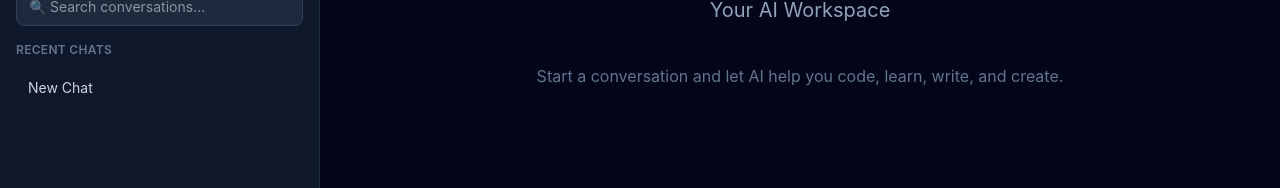
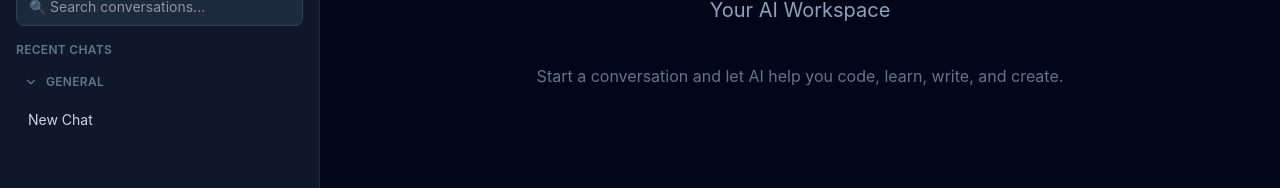
Before and after one commit to TriptiP-Code/satiety-ai-workspace, a React (Vite) app: page / in a window 1280 px wide. Shown: the part 144-332 px from the top of the page. Built offline with nearby package versions, Linux system fonts and the light colour scheme.

Commit message:
added the workspace file system feature (Genral)

```diff
--- a/src/components/layout/AppLayout.tsx
+++ b/src/components/layout/AppLayout.tsx
@@ -15,12 +15,17 @@ function AppLayout() {
 
     if (saved) {
       return JSON.parse(saved);
+      return parsed.map((conversation: any) => ({
+      ...conversation,
+      workspace: conversation.workspace ?? "General",
+    }));
     }
 
     return [
       {
         id: crypto.randomUUID(),
         title: "New Chat",
+        workspace: "General",
         messages: [],
       },
     ];
@@ -69,6 +74,7 @@ function AppLayout() {
     const newConversation: Conversation = {
       id: crypto.randomUUID(),
       title: "New Chat",
+      workspace: "General",
       messages: [],
     };
 
@@ -81,6 +87,7 @@ function AppLayout() {
       const newConversation: Conversation = {
         id: crypto.randomUUID(),
         title: "New Chat",
+        workspace: "General",
         messages: [],
       };
 
--- a/src/components/layout/Sidebar.tsx
+++ b/src/components/layout/Sidebar.tsx
@@ -3,11 +3,12 @@ import { useState } from "react";
 import Button from "../ui/Button";
 import type { Conversation } from "../../types/conversation";
 import ConversationList from "../sidebar/ConversationList";
+import { ChevronDown, ChevronRight } from "lucide-react";
 
 interface SidebarProps {
   conversations: Conversation[];
   activeConversationId: string;
-  onNewChat: () =>void;
+  onNewChat: () => void;
   onDeleteConversation: (id: string) => void;
   onRenameConversation: (id: string, title: string) => void;
   onSelectConversation: (id: string) => void;
@@ -24,32 +25,41 @@ function Sidebar({
   const [search, setSearch] = useState("");
 
   const filteredConversations = conversations.filter((conversation) =>
-    conversation.title
-      .toLowerCase()
-      .includes(search.toLowerCase())
+    conversation.title.toLowerCase().includes(search.toLowerCase()),
   );
+
+  const groupedConversations = filteredConversations.reduce(
+    (groups, conversation) => {
+      const workspace = conversation.workspace;
+
+      if (!groups[workspace]) {
+        groups[workspace] = [];
+      }
+
+      groups[workspace].push(conversation);
+
+      return groups;
+    },
+    {} as Record<string, Conversation[]>,
+  );
+  const [collapsedWorkspaces, setCollapsedWorkspaces] = useState<
+    Record<string, boolean>
+  >({});
 
   return (
     <aside className="flex w-80 shrink-0 flex-col border-r border-slate-800 bg-slate-900">
       {/* Logo */}
       <div className="flex h-16 items-center border-b border-slate-800 px-6">
         <div>
-    <h1 className="text-xl font-bold text-indigo-400">
-      Satiety
-    </h1>
+          <h1 className="text-xl font-bold text-indigo-400">Satiety</h1>
 
-    <p className="text-xs text-slate-400">
-      Your AI Workspace
-    </p>
+          <p className="text-xs text-slate-400">Your AI Workspace</p>
         </div>
       </div>
 
       {/* New Chat */}
       <div className="space-y-4 p-4">
-        <Button
-          className="w-full"
-          onClick={onNewChat}
-        >
+        <Button className="w-full" onClick={onNewChat}>
           + New Chat
         </Button>
 
@@ -68,13 +78,41 @@ function Sidebar({
           Recent Chats
         </p>
 
+        <div className="space-y-4">
+          {Object.entries(groupedConversations).map(
+            ([workspace, conversations]) => (
+              <div key={workspace}>
+                <button
+                  onClick={() =>
+                    setCollapsedWorkspaces((prev) => ({
+                      ...prev,
+                      [workspace]: !prev[workspace],
+                    }))
+                  }
+                  className="mb-2 flex w-full items-center gap-2 rounded-md px-2 py-1 text-xs font-semibold uppercase tracking-wide text-slate-500 hover:bg-slate-800"
+                >
+                  {collapsedWorkspaces[workspace] ? (
+                    <ChevronRight size={14} />
+                  ) : (
+                    <ChevronDown size={14} />
+                  )}
+
+                  {workspace}
+                </button>
+
+                {!collapsedWorkspaces[workspace] && (
                   <ConversationList
-          conversations={filteredConversations}
+                    conversations={conversations}
                     activeConversationId={activeConversationId}
                     onDeleteConversation={onDeleteConversation}
                     onRenameConversation={onRenameConversation}
                     onSelectConversation={onSelectConversation}
                   />
+                )}
+              </div>
+            ),
+          )}
+        </div>
       </div>
 
       {/* Footer */}
--- a/src/types/conversation.ts
+++ b/src/types/conversation.ts
@@ -3,5 +3,6 @@ import type { Message } from "./chat";
 export interface Conversation {
   id: string;
   title: string;
+  workspace: string;
   messages: Message[];
 }
```
Also changed, not shown: src/types/workspace.ts (added). Lines whose indentation alone changed are shown as unchanged.
